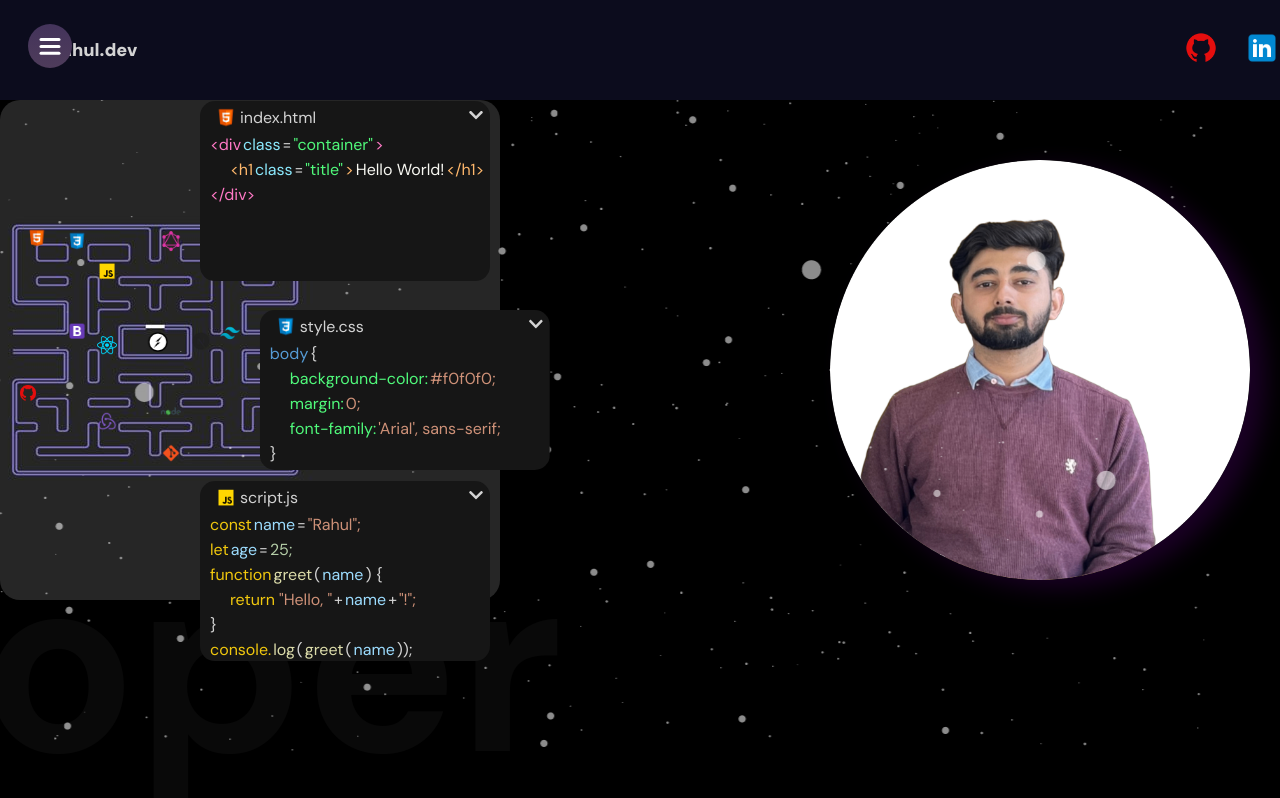
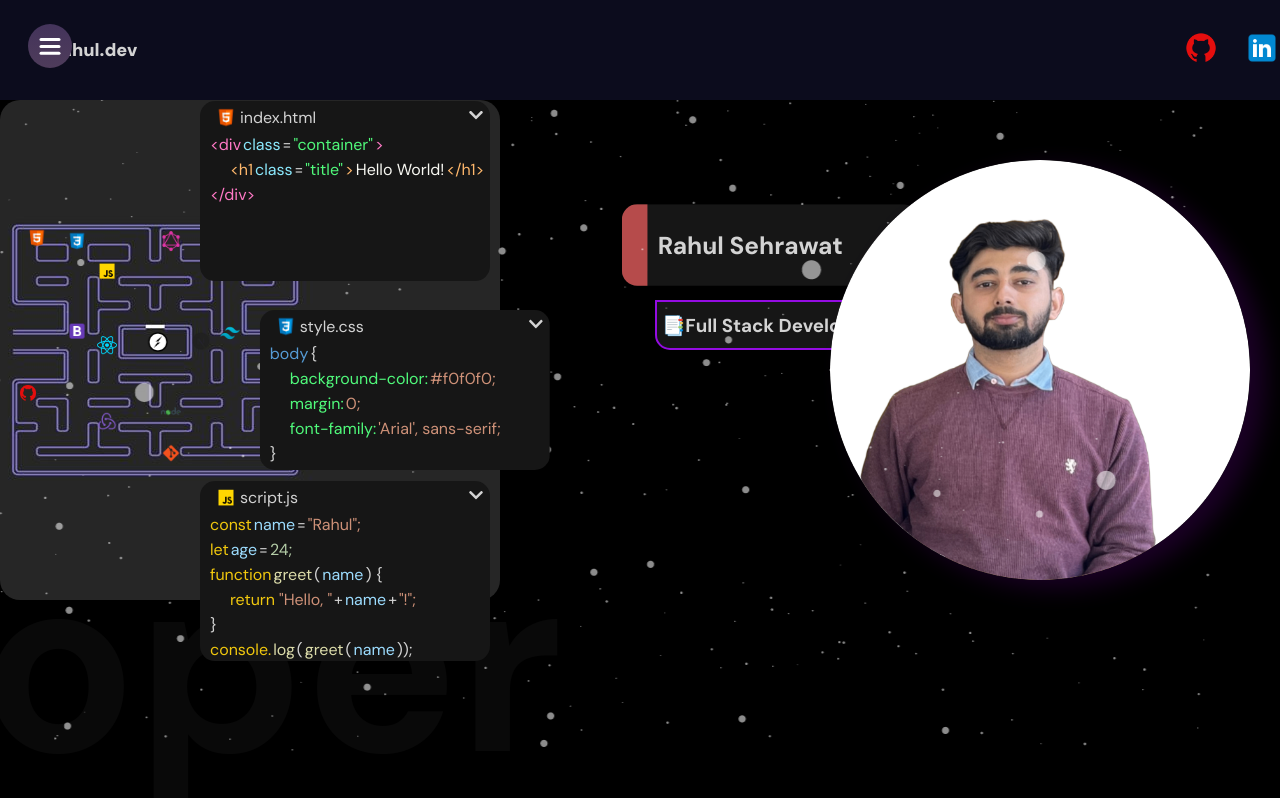
Before and after one commit to Rahul-sehrawat/portfolio, a React (Vite) app: page / in a window 1280 px wide. Shown: the top 798 px of the page. Built offline with nearby package versions, Linux system fonts and the light colour scheme.

Commit message:
intro div added

```diff
--- a/src/components/Rahul/Rahul.jsx
+++ b/src/components/Rahul/Rahul.jsx
@@ -158,7 +158,7 @@ const Rahul = () =>{
                       <p style={{ color: "#f1c80e" }}>{`let`}</p>
                       <p style={{ color: "#9CDCFE" }}>{`age`}</p>
                       <p>{` = `}</p>
-                      <p style={{ color: "#B5CEA8" }}>{`25;`}</p>
+                      <p style={{ color: "#B5CEA8" }}>{`24;`}</p>
                     </div>
                     <div style={{ display: "flex", gap: "2px" }}>
                       <p style={{ color: "#f1c80e" }}>{`function`}</p>
@@ -192,10 +192,20 @@ const Rahul = () =>{
 
             </div>
           </div>
+          <div className="intro-div">
+            <div className="block-fill"></div>
+            <h1>Rahul Sehrawat</h1>
+          </div>
+          <div className="job-div">
+          <h3>📑Full Stack Developer</h3>
+          </div>
 
           <motion.div style={{alignItems:'center', textAlign:'center'}}  variants={textVariants} initial="initial" animate="animate" className="imageContainer">
                   <img src="/profile-pic.png" alt=""/>
+
           </motion.div>
+
+
       </div>
       <motion.div className="slidingTextContainer" variants={sliderVariants} initial="initial" animate="animate">
           <img src="stars.png" alt="" />
--- a/src/components/Rahul/Rahul.scss
+++ b/src/components/Rahul/Rahul.scss
@@ -262,3 +262,50 @@
 .running-img2:hover ,.running-img:hover{
   scale: 2;
 }
+
+.intro-div{
+  position: relative;
+  top: -400px;
+  left: 620px;
+
+  background-color: rgb(22, 22, 22);
+  width: 290px;
+  height: 80px;
+  border-radius: 15px;
+  animation: name-animation 3s infinite;
+  display: flex;
+  align-items: center;
+  gap: 10px;
+  margin: 5px;
+
+}
+
+.job-div{
+  position: relative;
+  top: -400px;
+  left: 640px;
+  background-color: rgb(22, 22, 22);
+  width: 290px;
+  height: 50px;
+  border-radius: 0 15px ;
+  display: flex;
+  align-items: center;
+  padding-left: 5px;
+  margin: 15px;
+  border: 2px solid  #940ce2;
+
+}
+
+.block-fill{
+  width: 25px;
+  height: 80px;
+  background: #b64b4b;
+  border-radius: 15px 0 0 15px;
+}
+
+
+@keyframes name-animation {
+  0%,100%{scale: 1.2;}
+  50%{scale: 1;}
+
+}
--- a/src/components/projects/projects.scss
+++ b/src/components/projects/projects.scss
@@ -54,6 +54,7 @@
         position: relative;
         top: 4px;
         left: 900px;
+        animation: pic-animation 3s infinite;
 
         @include mobile {
           width: 100%;
@@ -159,6 +160,7 @@
   border-radius: 15px;
   position: relative;
   left: -200px;
+  animation: pic2-animation 3s infinite;
 }
 
 .main-content{
@@ -239,3 +241,15 @@
   border-radius: 15px;
 
 }
+
+@keyframes pic-animation {
+  0%,100%{scale: 1;}
+  50%{scale: 0.7;}
+
+}
+
+@keyframes pic2-animation {
+  0%,100%{scale: 0.7;}
+  50%{scale: 1.1;}
+
+}
```
